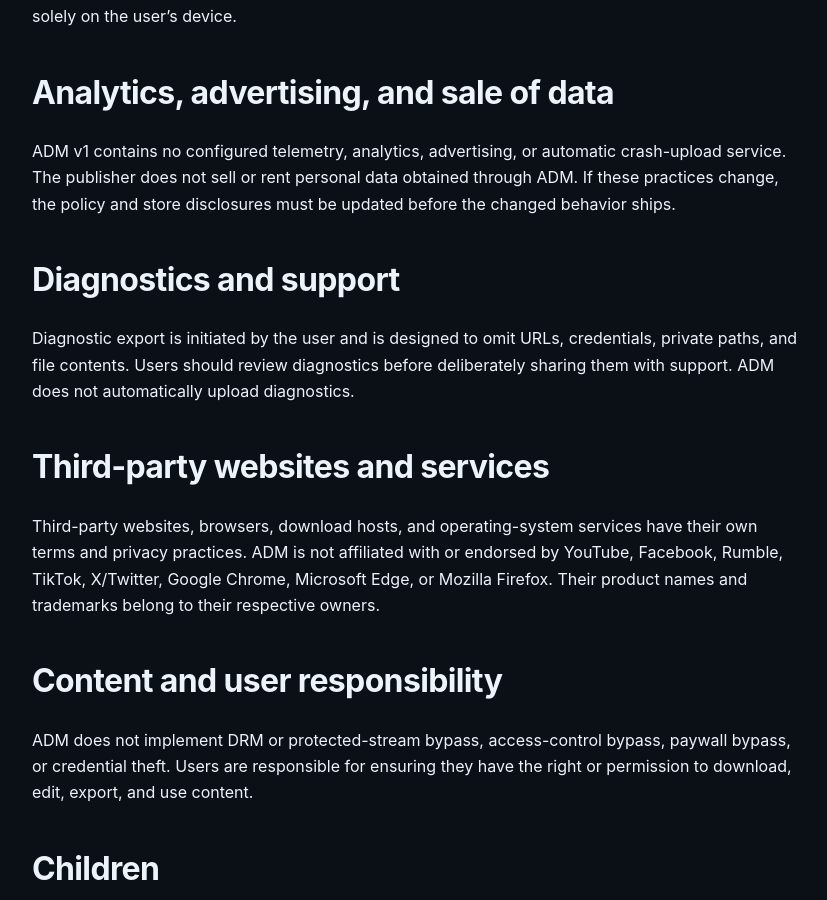
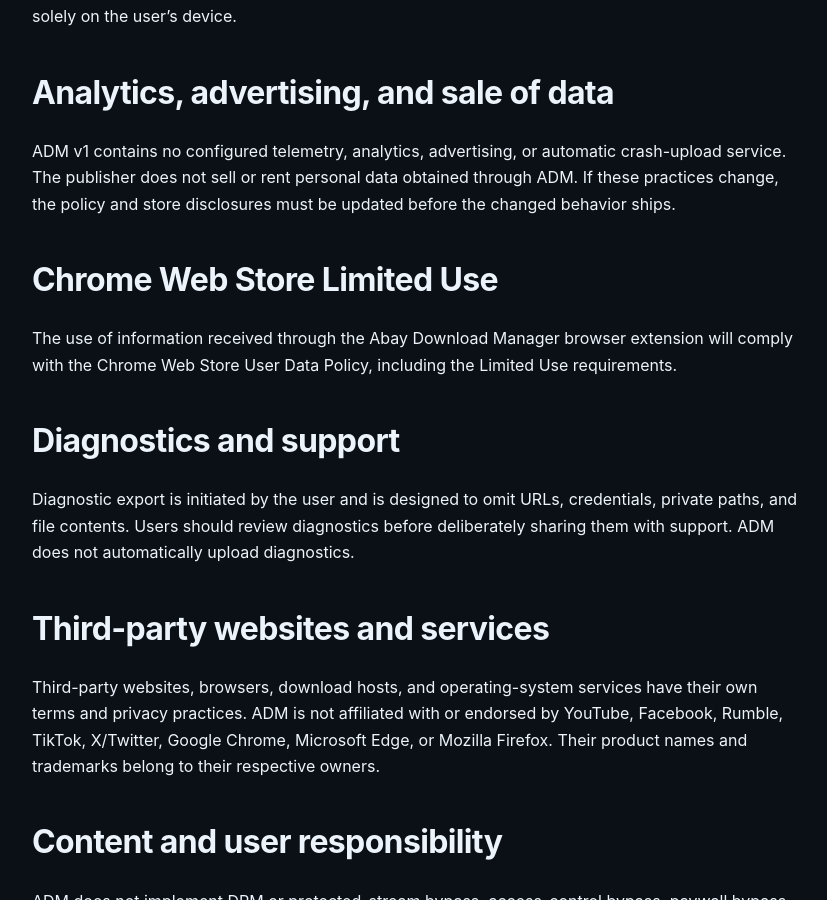
Before and after one commit to ayeletare21/abay-download-manager-site, a Jekyll site: the page built from privacy/index.md, in a window 1280 px wide and 900 px high, scrolled down 2854 px. Shown: the whole window, without its empty margins (32-859 px from the left). Built offline with Jekyll 4.4.1, drawn with Linux system fonts in a browser that asks for light colours.

Commit message:
privacy: add Chrome Web Store limited use disclosure

```diff
--- a/privacy/index.md
+++ b/privacy/index.md
@@ -116,6 +116,12 @@ crash-upload service. The publisher does not sell or rent personal data obtained
 through ADM. If these practices change, the policy and store disclosures must
 be updated before the changed behavior ships.
 
+## Chrome Web Store Limited Use
+
+The use of information received through the Abay Download Manager browser
+extension will comply with the Chrome Web Store User Data Policy, including the
+Limited Use requirements.
+
 ## Diagnostics and support
 
 Diagnostic export is initiated by the user and is designed to omit URLs,
```
